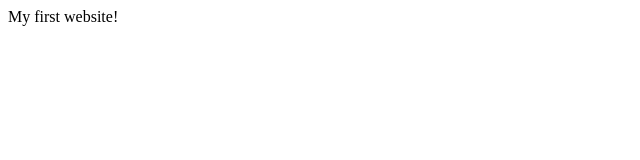
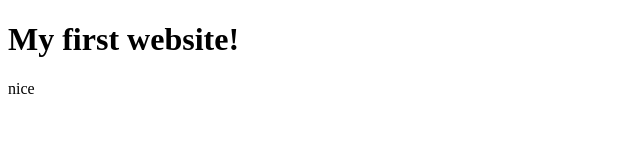
Before and after one commit to Vojta-S/Learning-HTML-basics, a plain HTML site: page index.html in a window 1280 px wide. Shown: the whole page, without its empty margins (0-640 px from the left). Drawn offline with Linux system fonts and the light colour scheme.

Commit message:
Learn about paragraphs and headings

```diff
--- a/index.html
+++ b/index.html
@@ -6,6 +6,8 @@
     </head>
 
     <body>
-        My first website!
+        <h1>My first website!</h1>
+
+        <p>nice</p>
     </body>
 </html>
```
